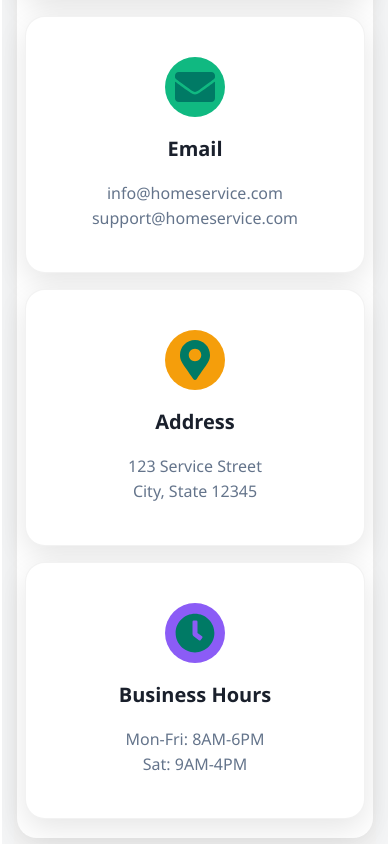
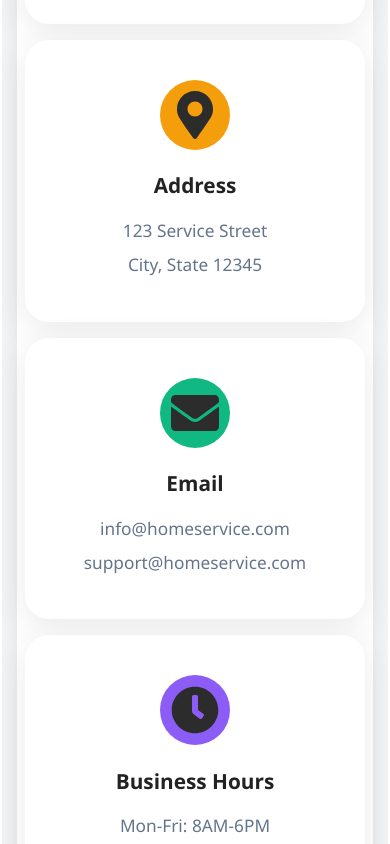
Before and after one commit to ThaRSan1101/home-management-system-Frontend, a React (Vite) app: page /contact in a window 390 px wide. Shown: the part 960-1804 px from the top of the page. Built offline with nearby package versions, Linux system fonts and the light colour scheme.

Commit message:
change contact box

```diff
--- a/src/pages/Contact.css
+++ b/src/pages/Contact.css
@@ -6,7 +6,7 @@
 }
 
 .contact-main {
-  max-width: 1200px;
+  max-width: 1400px;
   margin: 0 auto;
   width: 100%;
   padding: 0 2rem;
@@ -70,50 +70,91 @@
   margin: 0 auto;
 }
 
-.contact-info-grid, .faq-grid {
-  display: grid;
-  grid-template-columns: repeat(auto-fit, minmax(300px, 1fr));
-  gap: 2rem;
+/* Contact Info Section - Attractive Modern Style */
+.contact-info-section {
+  display: flex;
+  justify-content: center;
+  align-items: center;
+  min-height: 60vh;
+  background: #f7f8fa;
+  padding: 3rem 0;
 }
 
-.contact-info-card, .faq-item {
-  background: var(--white);
-  border-radius: 20px;
-  padding: 2.5rem;
-  text-align: center;
-  box-shadow: 0 10px 30px rgba(0, 0, 0, 0.1);
-  transition: all 0.3s ease;
-  border: 1px solid rgba(0, 0, 0, 0.05);
+.contact-info-grid {
+  display: grid;
+  grid-template-columns: repeat(3, 1fr);
+  grid-template-rows: auto auto;
+  gap: 2.5rem 2rem;
+  width: 100%;
+  max-width: 1100px;
+  margin: 0 auto;
+  position: relative;
 }
 
-.contact-info-card:hover, .faq-item:hover {
-  transform: translateY(-10px);
-  box-shadow: 0 20px 40px rgba(0, 0, 0, 0.15);
+.contact-info-card {
+  background: #fff;
+  border-radius: 24px;
+  box-shadow: 0 8px 32px rgba(60, 60, 60, 0.10);
+  padding: 2.5rem 2rem;
+  display: flex;
+  flex-direction: column;
+  align-items: center;
+  min-width: 260px;
+  min-height: 220px;
+  transition: box-shadow 0.2s, transform 0.2s;
+}
+
+.contact-info-card:hover {
+  box-shadow: 0 16px 40px rgba(60, 60, 60, 0.15);
+  transform: translateY(-4px) scale(1.03);
 }
 
 .info-icon {
-  font-size: 2.5rem;
-  margin-bottom: 1rem;
-  color: var(--primary-color);
-  width: 60px;
-  height: 60px;
+  font-size: 3rem;
+  margin-bottom: 1.2rem;
+  width: 70px;
+  height: 70px;
   display: flex;
   align-items: center;
   justify-content: center;
   border-radius: 50%;
-  background: #f8f9fa;
-  margin: 0 auto 1rem auto;
+  background: #f3f6fa;
 }
 
-.contact-info-card h3, .faq-item h3 {
-  font-size: 1.25rem;
-  margin-bottom: 1rem;
-  color: #1a202c;
+.contact-info-card h3 {
+  font-size: 1.3rem;
+  font-weight: 700;
+  margin-bottom: 0.7rem;
+  color: #222;
 }
 
-.contact-info-card p, .faq-item p {
+.contact-info-card p {
   color: #64748b;
-  line-height: 1.6;
+  font-size: 1.08rem;
+  margin: 0.2rem 0;
+}
+
+.contact-info-card:nth-child(4) {
+  grid-column: 2 / 3;
+  grid-row: 2;
+  margin-top: 0.5rem;
+}
+
+@media (max-width: 900px) {
+  .contact-info-grid {
+    grid-template-columns: 1fr;
+    grid-template-rows: none;
+    gap: 1.5rem;
+    justify-items: center;
+  }
+  .contact-info-card,
+  .contact-info-card:nth-child(4) {
+    grid-column: auto;
+    grid-row: auto;
+    margin-top: 0;
+    width: 100%;
+    min-width: 0;
+  }
 }
 
 .form-container {
@@ -218,10 +259,16 @@
   }
   .contact-info-grid, .faq-grid {
     gap: 1.2rem;
+    grid-template-columns: repeat(auto-fit, minmax(300px, 1fr));
   }
   .form-row {
     grid-template-columns: 1fr;
     gap: 1rem;
+  }
+  .contact-info-card:nth-child(4) {
+    grid-column: auto;
+    margin-top: 0;
+    justify-self: auto;
   }
 }
 
@@ -238,4 +285,9 @@
     grid-template-columns: 1fr;
     gap: 1rem;
   }
+  .contact-info-card:nth-child(4) {
+    grid-column: auto;
+    margin-top: 0;
+    justify-self: auto;
+  }
 }
--- a/src/pages/Contact.jsx
+++ b/src/pages/Contact.jsx
@@ -43,49 +43,22 @@ const Contact = () => {
       color: '#3B82F6'
     },
     {
+      icon: <FaMapMarkerAlt />,
+      title: 'Address',
+      details: ['123 Service Street', 'City, State 12345'],
+      color: '#F59E0B'
+    },
+    {
       icon: <FaEnvelope />,
       title: 'Email',
       details: ['info@homeservice.com', 'support@homeservice.com'],
       color: '#10B981'
     },
     {
-      icon: <FaMapMarkerAlt />,
-      title: 'Address',
-      details: ['123 Service Street', 'City, State 12345'],
-      color: '#F59E0B'
-    },
-    {
       icon: <FaClock />,
       title: 'Business Hours',
       details: ['Mon-Fri: 8AM-6PM', 'Sat: 9AM-4PM'],
       color: '#8B5CF6'
-    }
-  ];
-
-  const faqs = [
-    {
-      question: 'How do I book a service?',
-      answer: 'You can book a service by browsing our available services, selecting your preferred provider, and choosing a convenient time slot. Our booking process is simple and takes just a few minutes.'
-    },
-    {
-      question: 'What if I need to cancel my appointment?',
-      answer: 'You can cancel your appointment up to 24 hours before the scheduled time without any cancellation fees. Cancellations made within 24 hours may be subject to a small fee.'
-    },
-    {
-      question: 'Are your service providers insured?',
-      answer: 'Yes, all our service providers are fully insured and licensed. We thoroughly vet all professionals before they join our platform to ensure quality and safety.'
-    },
-    {
-      question: 'How do I know if a provider is reliable?',
-      answer: 'All our providers are pre-screened, background-checked, and rated by previous customers. You can read reviews and ratings before booking to make an informed decision.'
-    },
-    {
-      question: 'What payment methods do you accept?',
-      answer: 'We accept all major credit cards, debit cards, and digital payment methods. Payment is processed securely through our platform after service completion.'
-    },
-    {
-      question: 'Do you offer emergency services?',
-      answer: 'Yes, we offer 24/7 emergency services for urgent home repairs. Simply call our emergency hotline and we\'ll connect you with an available provider immediately.'
     }
   ];
 
@@ -219,22 +192,6 @@ const Contact = () => {
           </div>
         </section>
 
-        {/* FAQ Section */}
-        <section className="faq-section">
-          <div className="section-header">
-            <h2>Frequently Asked Questions</h2>
-            <p>Find answers to common questions about our services</p>
-          </div>
-          <div className="faq-grid">
-            {faqs.map((faq, index) => (
-              <div key={index} className="faq-item">
-                <h3>{faq.question}</h3>
-                <p>{faq.answer}</p>
-              </div>
-            ))}
-          </div>
-        </section>
-
         {/* CTA Section */}
         <section className="contact-cta">
           <div className="cta-content">
```
